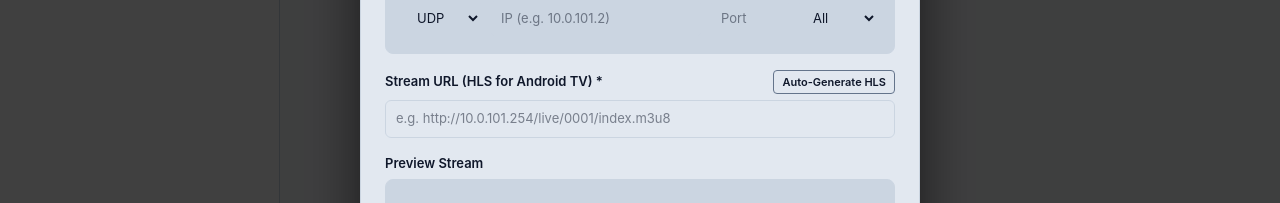
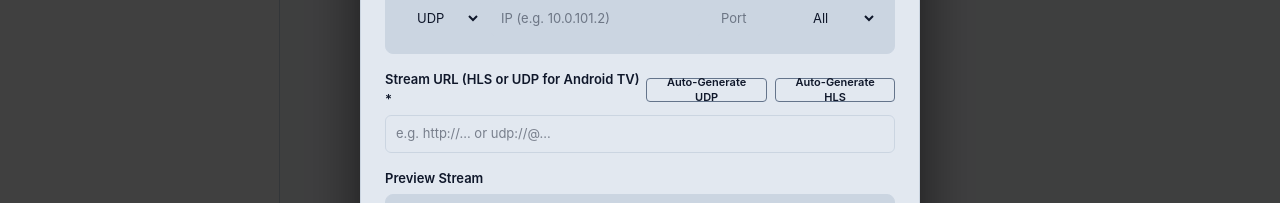
Before and after one commit to naphat7369/hotel-tv-system, a React (Vite) app in the folder cms-frontend/: page /channels in a window 1280 px wide. Both pictures are taken after a click on the button "+ Add Channel". Shown: the part 479-682 px from the top of the page. Built offline with nearby package versions, Linux system fonts and the light colour scheme; no server answers.

Commit message:
feat(cms): add auto-generate UDP button for future-proofing multicast configuration

```diff
--- a/cms-frontend/src/pages/ChannelManagement.tsx
+++ b/cms-frontend/src/pages/ChannelManagement.tsx
@@ -472,7 +472,25 @@ function ChannelManagement() {
               {/* Stream URL */}
               <div>
                 <label style={{...labelStyle, display: 'flex', justifyContent: 'space-between', alignItems: 'center'}}>
-                  <span>Stream URL (HLS for Android TV) *</span>
+                  <span>Stream URL (HLS or UDP for Android TV) *</span>
+                  <div style={{ display: 'flex', gap: '8px' }}>
+                    <Button
+                      type="button"
+                      variant="outline"
+                      size="sm"
+                      style={{ height: '24px', padding: '0 8px', fontSize: '11px' }}
+                      onClick={() => {
+                        const ip = formData.inputIp;
+                        const port = formData.inputPort;
+                        if (!ip || !port) {
+                          alert('Please fill in IP Address and Port in the Input Configuration first.');
+                          return;
+                        }
+                        setFormData({...formData, streamUrl: `udp://@${ip}:${port}`});
+                      }}
+                    >
+                      Auto-Generate UDP
+                    </Button>
                     <Button
                       type="button"
                       variant="outline"
@@ -489,11 +507,12 @@ function ChannelManagement() {
                     >
                       Auto-Generate HLS
                     </Button>
+                  </div>
                 </label>
                 <input type="url" style={{ ...inputStyle, fontSize: '13px', backgroundColor: 'var(--color-surface-container)' }}
                   value={formData.streamUrl || ''}
                   onChange={e => setFormData({...formData, streamUrl: e.target.value})}
-                  placeholder="e.g. http://10.0.101.254/live/0001/index.m3u8" />
+                  placeholder="e.g. http://... or udp://@..." />
               </div>
 
               {/* Stream Preview */}
```
Also changed, not shown: 1 other file (tests, documents, lock files or other folders). Lines whose indentation alone changed are shown as unchanged.
